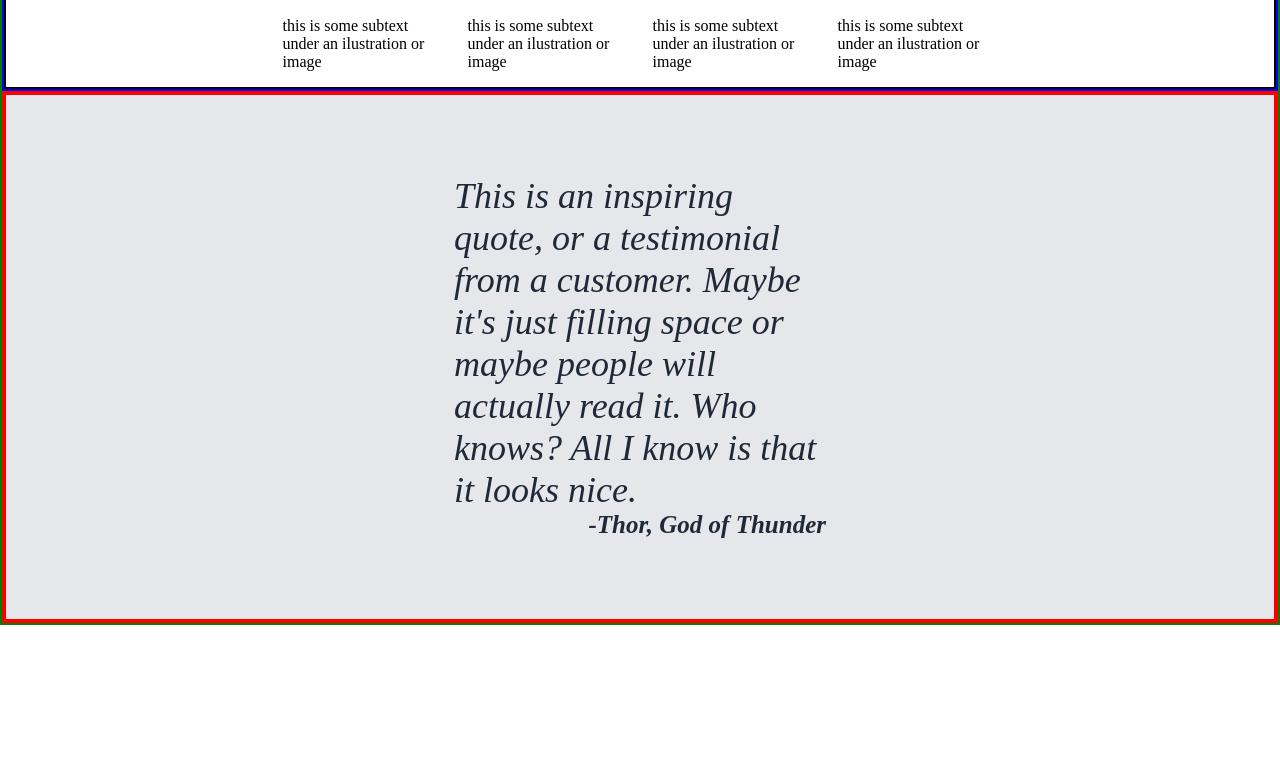
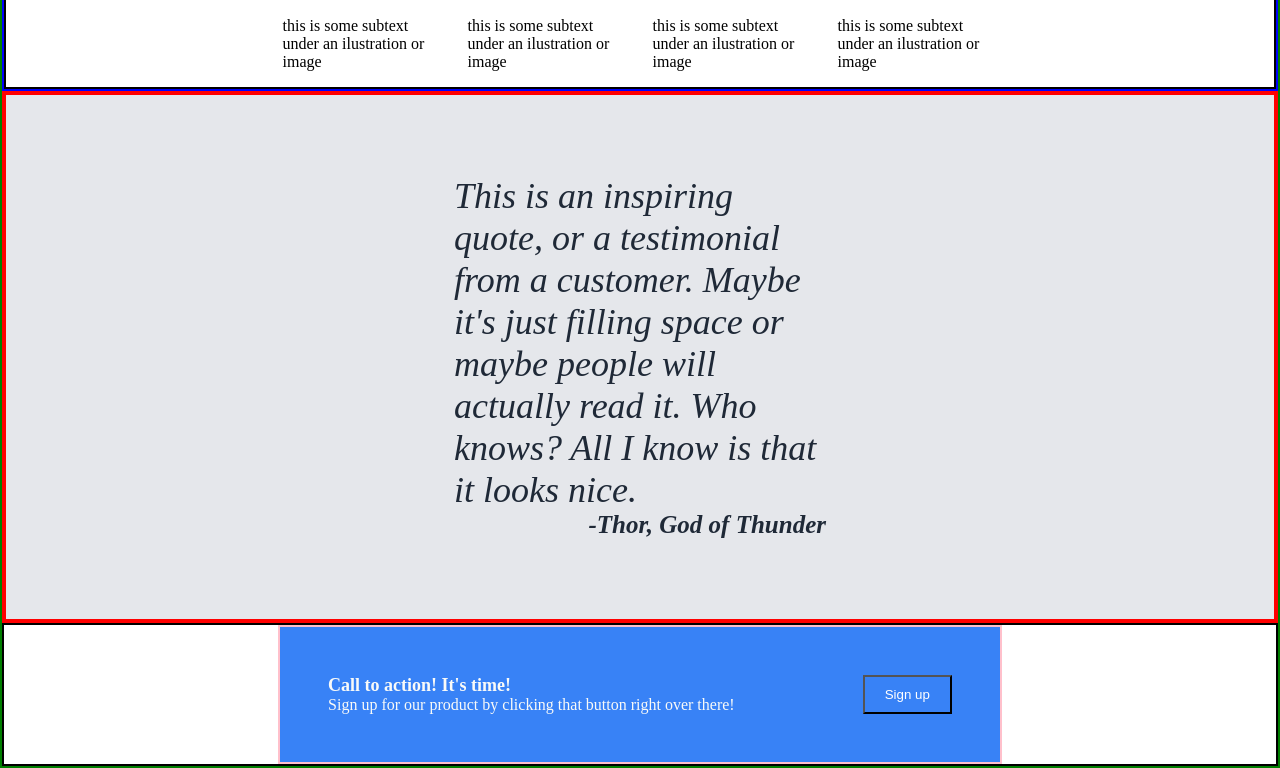
Before and after one commit to Castronimus/FlexBox, a plain HTML site: page index.html in a window 1280 px wide. Shown: the part 854-1622 px from the top of the page. Before the commit the page ends 1479 px from the top, so only its background shows below. Drawn offline with Linux system fonts and the light colour scheme.

Commit message:
Create section 4

```diff
--- a/index.html
+++ b/index.html
@@ -56,6 +56,19 @@
             <em>This is an inspiring quote, or a testimonial from a customer. Maybe it's just filling space or maybe people will actually read it. Who knows? All I know is that it looks nice.</em>
             <em class="autor">-Thor, God of Thunder</em>
         </div>
+        <!--End of section 3-->
+        <!--SECTION 4-->
+        <div class="section-4">
+            <div class="center">
+                <div class="text">
+                    <p class="action">Call to action! It's time!</p>
+                    <p>Sign up for our product by clicking that button right over there!</p>
+                </div>
+                <button>Sign up</button>
+            </div>
+        </div>
+        <!--End of section 4-->
+
     </body>
 
 </html>
--- a/style.css
+++ b/style.css
@@ -149,3 +149,31 @@ button {
     font-size: 25px;
     font-weight: bold;
 }
+
+/*SECTION 4*/
+
+.section-4 {
+    display: flex;
+    align-items: center;
+    justify-content: center;
+    border: 2px solid;
+}
+
+.text p {
+    margin: 0;
+    color: #F9FAF8;
+}
+
+.center {
+    border: 2px solid pink;
+    display: flex;
+    gap: 8em;
+    background-color: #3882F6;
+    padding: 3em;
+}
+
+.action {
+    font-weight: bold;
+    font-size:large;
+
+}
```
